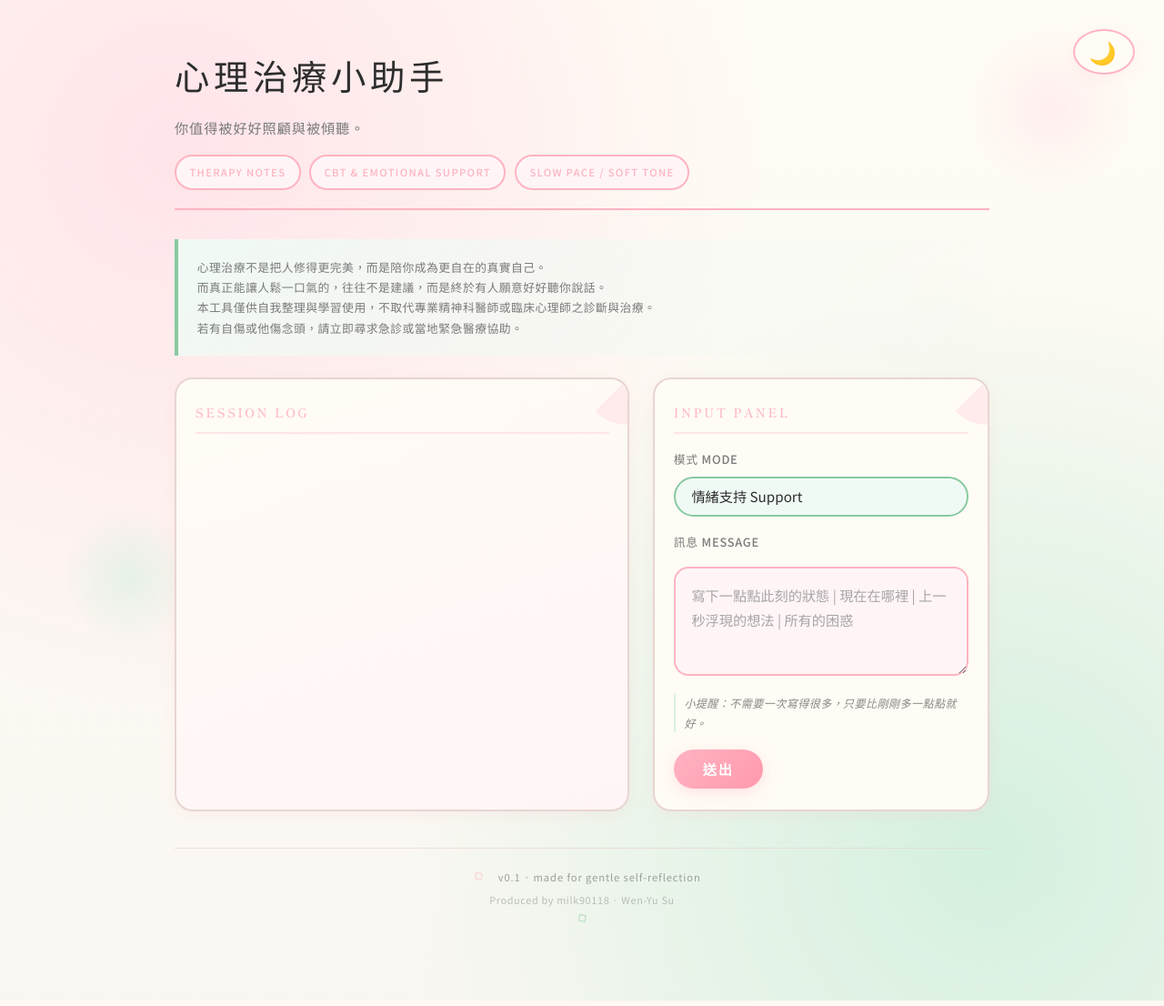
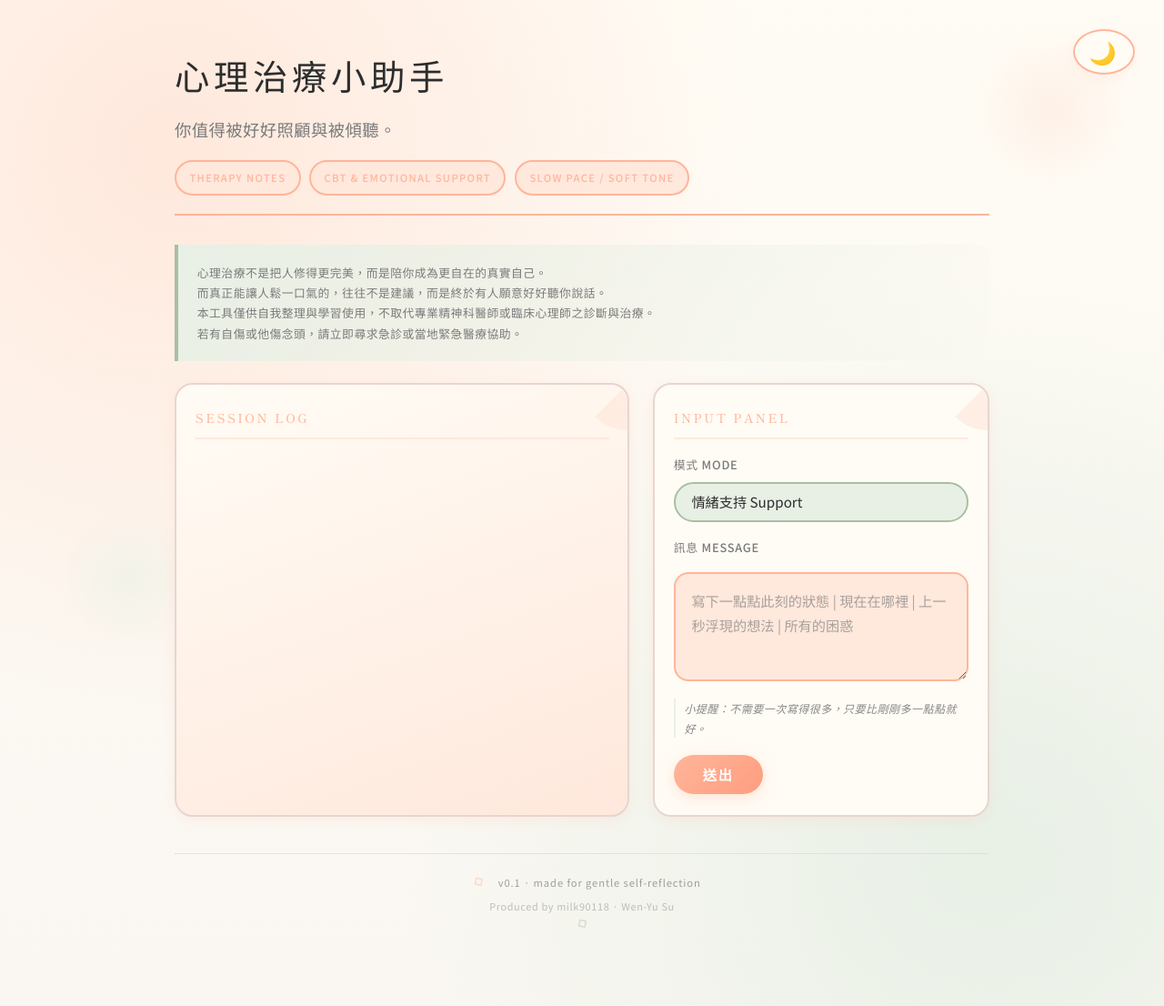
Before and after one commit to milk90118/therapy_miruku, a Flask app: page / in a window 1280 px wide. Shown: the whole page at 91% size. Run offline with Flask 3, Linux system fonts and the light colour scheme; some libraries are stand-ins or nearby versions.

Commit message:
change html design

```diff
--- a/templates/index.html
+++ b/templates/index.html
@@ -6,7 +6,7 @@
   <meta name="viewport" content="width=device-width, initial-scale=1">
 
   <!-- 日系雜誌風字體 -->
-  <link href="https://fonts.googleapis.com/css2?family=Noto+Serif+JP:wght@200;300;400;500;600&family=Noto+Sans+JP:wght@300;400;500&family=Shippori+Mincho:wght@400;500;600&display=swap" rel="stylesheet">
+  <link href="https://fonts.googleapis.com/css2?family=Noto+Serif+JP:wght@200;300;400;500;600&family=Noto+Sans+JP:wght@300;400;500&family=Shippori+Mincho:wght@400;500;600&family=Crimson+Text:ital,wght@0,400;0,600;1,400&display=swap" rel="stylesheet">
 
   <!-- Reset -->
   <link rel="stylesheet"
@@ -14,14 +14,14 @@
 
   <style>
     :root {
-      /* 日間模式 - 更鮮明的日本溫柔色票 */
-      --sakura-pink: #ffb3c1;        /* 櫻花粉 - 更鮮明 */
-      --sakura-light: #ffe4e9;       /* 淡櫻花 */
-      --sakura-bg: #fff5f7;          /* 櫻花背景 */
+      /* 日間模式 - 蜜桃 + 抹茶雙色系 */
+      --peach-light: #ffe8dc;        /* 淡蜜桃 */
+      --peach-medium: #ffd4c4;       /* 蜜桃 */
+      --peach-primary: #ffb59a;      /* 主蜜桃 */
 
-      --matcha-green: #88c9a1;       /* 抹茶綠 - 更鮮明 */
-      --matcha-light: #d4f0df;       /* 淡抹茶 */
-      --matcha-bg: #f0faf4;          /* 抹茶背景 */
+      --matcha-light: #e8f0e6;       /* 淡抹茶 */
+      --matcha-medium: #d1e3cd;      /* 抹茶 */
+      --matcha-primary: #a8bfa3;     /* 主抹茶 */
 
       --cream: #fffcf5;              /* 奶油白 */
       --warm-white: #faf7f2;         /* 溫暖白 */
@@ -31,19 +31,19 @@
       --border: #e8d5d0;             /* 邊框色 */
 
       --card-radius: 20px;
-      --shadow-light: 0 4px 16px rgba(255, 179, 193, 0.15);
-      --shadow-hover: 0 8px 24px rgba(136, 201, 161, 0.2);
+      --shadow-light: 0 4px 16px rgba(255, 181, 154, 0.15);
+      --shadow-hover: 0 8px 24px rgba(168, 191, 163, 0.2);
     }
 
-    /* 夜間模式 - 柔和深色調 */
+    /* 夜間模式 - 蜜桃 + 抹茶深色調 */
     [data-theme="dark"] {
-      --sakura-pink: #d4889b;
-      --sakura-light: #4a3840;
-      --sakura-bg: #2d2328;
+      --peach-light: #3d2e28;
+      --peach-medium: #4a3630;
+      --peach-primary: #c9917d;
 
-      --matcha-green: #6b9b7f;
-      --matcha-light: #384a3f;
-      --matcha-bg: #252d28;
+      --matcha-light: #2a332e;
+      --matcha-medium: #364239;
+      --matcha-primary: #7a9b87;
 
       --cream: #2a2725;
       --warm-white: #322f2c;
@@ -66,7 +66,7 @@
       margin: 0 auto;
       padding: 1.5rem 1rem 4rem;
       background:
-        radial-gradient(circle at 15% 15%, var(--sakura-light) 0%, transparent 45%),
+        radial-gradient(circle at 15% 15%, var(--peach-light) 0%, transparent 45%),
         radial-gradient(circle at 85% 85%, var(--matcha-light) 0%, transparent 45%),
         linear-gradient(180deg, var(--cream) 0%, var(--warm-white) 100%);
       color: var(--text-main);
@@ -98,7 +98,7 @@
       width: 48px;
       height: 48px;
       border-radius: 50%;
-      border: 2px solid var(--sakura-pink);
+      border: 2px solid var(--peach-primary);
       background: var(--cream);
       cursor: pointer;
       display: flex;
@@ -140,7 +140,7 @@
       right: 3%;
       width: 180px;
       height: 180px;
-      background: radial-gradient(circle, var(--sakura-light) 0%, transparent 70%);
+      background: radial-gradient(circle, var(--peach-light) 0%, transparent 70%);
       border-radius: 50%;
       opacity: 0.6;
       pointer-events: none;
@@ -171,7 +171,7 @@
 
     header {
       margin-bottom: 2rem;
-      border-bottom: 2.5px solid var(--sakura-pink);
+      border-bottom: 2.5px solid var(--peach-primary);
       padding-bottom: 1.3rem;
       position: relative;
       z-index: 1;
@@ -201,13 +201,15 @@
     }
 
     .subtitle {
-      margin-top: 0.6rem;
-      font-size: 0.95rem;
+      margin-top: 0.7rem;
+      font-family: "Shippori Mincho", "Noto Serif JP", serif;
+      font-size: 1.05rem;
       color: var(--text-soft);
-      font-weight: 300;
-      letter-spacing: 0.06em;
+      font-weight: 400;
+      letter-spacing: 0.02em;
       animation: fadeIn 0.8s ease-out 0.4s both;
       transition: color 0.4s ease;
+      line-height: 1.6;
     }
 
     @keyframes fadeIn {
@@ -226,9 +228,9 @@
     .badge {
       padding: 0.45rem 0.9rem;
       border-radius: 999px;
-      border: 2px solid var(--sakura-pink);
-      background: var(--sakura-bg);
-      color: var(--sakura-pink);
+      border: 2px solid var(--peach-primary);
+      background: var(--peach-light);
+      color: var(--peach-primary);
       text-transform: uppercase;
       letter-spacing: 0.12em;
       font-weight: 500;
@@ -264,8 +267,8 @@
       color: var(--text-soft);
       margin-bottom: 1.5rem;
       padding: 1.2rem 1.3rem;
-      border-left: 4px solid var(--matcha-green);
-      background: linear-gradient(135deg, var(--matcha-bg) 0%, transparent 100%);
+      border-left: 4px solid var(--matcha-primary);
+      background: linear-gradient(135deg, var(--matcha-light) 0%, transparent 100%);
       border-radius: 0 16px 16px 0;
       line-height: 1.75;
       position: relative;
@@ -303,6 +306,9 @@
       }
       h1 {
         font-size: 2.4rem;
+      }
+      .subtitle {
+        font-size: 1.15rem;
       }
       .theme-toggle {
         top: 2rem;
@@ -345,7 +351,7 @@
       right: 0;
       width: 50px;
       height: 50px;
-      background: linear-gradient(135deg, transparent 50%, var(--sakura-light) 50%);
+      background: linear-gradient(135deg, transparent 50%, var(--peach-light) 50%);
       border-radius: 0 var(--card-radius) 0 100%;
       opacity: 0.7;
       transition: all 0.5s ease;
@@ -354,7 +360,7 @@
     #chat-card {
       background: linear-gradient(160deg,
         var(--cream) 0%,
-        var(--sakura-bg) 100%);
+        var(--peach-light) 100%);
     }
 
     #chat-box {
@@ -461,10 +467,10 @@
       font-size: 0.85rem;
       text-transform: uppercase;
       letter-spacing: 0.18em;
-      color: var(--sakura-pink);
+      color: var(--peach-primary);
       margin-bottom: 0.9rem;
       padding-bottom: 0.6rem;
-      border-bottom: 2px solid var(--sakura-light);
+      border-bottom: 2px solid var(--peach-light);
       font-weight: 500;
       position: relative;
       transition: all 0.4s ease;
@@ -491,8 +497,8 @@
       width: 100%;
       padding: 0.7rem 1.1rem;
       border-radius: 999px;
-      border: 2px solid var(--matcha-green);
-      background: var(--matcha-bg);
+      border: 2px solid var(--matcha-primary);
+      background: var(--matcha-light);
       outline: none;
       color: var(--text-main);
       cursor: pointer;
@@ -517,8 +523,8 @@
       margin-top: 0.5rem;
       padding: 1rem 1.1rem;
       border-radius: 16px;
-      border: 2px solid var(--sakura-pink);
-      background: var(--sakura-bg);
+      border: 2px solid var(--peach-primary);
+      background: var(--peach-light);
       outline: none;
       line-height: 1.75;
       transition: all 0.3s cubic-bezier(0.4, 0, 0.2, 1);
@@ -571,17 +577,21 @@
       border: none;
       border-radius: 999px;
       padding: 0.8rem 2rem;
-      background: linear-gradient(135deg, var(--sakura-pink) 0%, #ff99ad 100%);
+      background: linear-gradient(135deg, var(--peach-primary) 0%, #ff9d7f 100%);
       color: #ffffff;
       cursor: pointer;
       font-weight: 600;
       letter-spacing: 0.12em;
       text-transform: uppercase;
-      box-shadow: 0 4px 16px rgba(255, 179, 193, 0.35);
+      box-shadow: 0 4px 16px rgba(255, 181, 154, 0.35);
       transition: all 0.3s cubic-bezier(0.4, 0, 0.2, 1);
       position: relative;
       overflow: hidden;
       touch-action: manipulation;
+    }
+
+    [data-theme="dark"] button {
+      background: linear-gradient(135deg, var(--peach-primary) 0%, #b8745f 100%);
     }
 
     button::before {
@@ -661,7 +671,7 @@
     footer::before {
       content: '◇';
       margin: 0 0.7rem;
-      color: var(--sakura-pink);
+      color: var(--peach-primary);
       display: inline-block;
       animation: symbolRotate 4s ease-in-out infinite;
     }
@@ -669,7 +679,7 @@
     footer::after {
       content: '◇';
       margin: 0 0.7rem;
-      color: var(--matcha-green);
+      color: var(--matcha-primary);
       display: inline-block;
       animation: symbolRotate 4s ease-in-out infinite reverse;
     }
```
Also changed, not shown: other parts of templates/index.html (+19 -18 lines).
